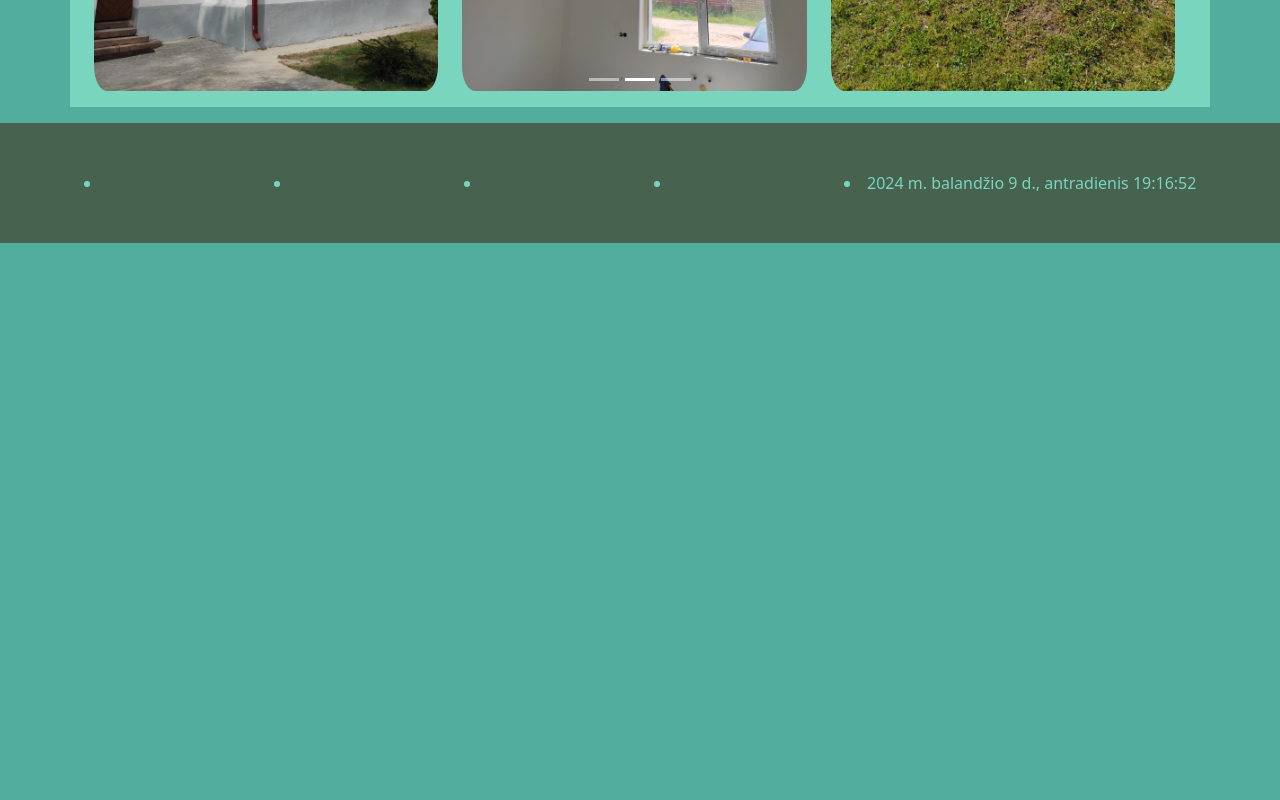
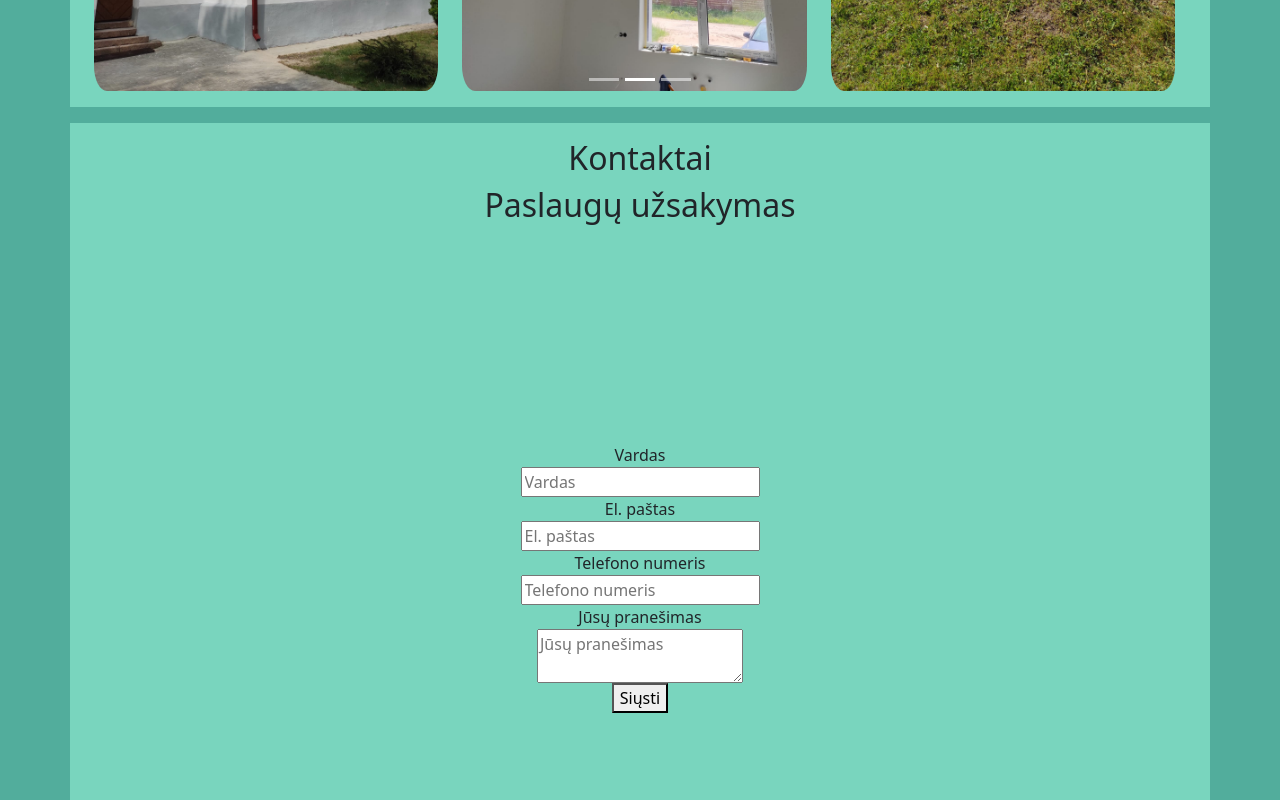
Before and after one commit to edas112/masaulis, a React (Vite) app: page / in a window 1280 px wide. Shown: the part 1160-1960 px from the top of the page. Before the commit the page ends 1403 px from the top, so only its background shows below. Built offline with nearby package versions, Linux system fonts and the light colour scheme; no server answers.

Commit message:
kontaktai

```diff
--- a/package.json
+++ b/package.json
@@ -17,10 +17,12 @@
     "@fortawesome/react-fontawesome": "^0.2.0",
     "@react-google-maps/api": "^2.19.3",
     "bootstrap": "^5.3.3",
+    "emailjs-com": "^3.2.0",
     "leaflet": "^1.9.4",
     "leaflet-control-geocoder": "^2.4.0",
     "localforage": "^1.10.0",
     "match-sorter": "^6.3.4",
+    "nodemailer": "^6.9.13",
     "react": "^18.2.0",
     "react-bootstrap": "^2.10.2",
     "react-dom": "^18.2.0",
--- a/src/App.jsx
+++ b/src/App.jsx
@@ -5,7 +5,6 @@ import './App.css';
 import Paslaugos from './components/Paslaugos/Paslaugos';
 import Galerija from './components/Galerija/Galerija';
 import Kontaktai from './components/Kontaktai/Kontaktai';
-import Apiemus from './components/Apiemus/Apiemus';
 import Footer from './components/Footer/Footer';
 import Admin from './components/Admin/Admin';
 
@@ -18,7 +17,6 @@ function App() {
         <Route path="/paslaugos" element={<Paslaugos />} />
         <Route path="/galerija" element={<Galerija />} />
         <Route path="/kontaktai" element={<Kontaktai />} />
-        <Route path="/apiemus" element={<Apiemus />} />
         <Route path="/admin" element={<Admin />} />
       </Routes>
       <Footer />
--- a/src/components/Apiemus/Apiemus.jsx
+++ /dev/null
@@ -1,5 +0,0 @@
-function Apiemus() {
-  return <div className="galerija container">Apiemus</div>;
-}
-
-export default Apiemus;
--- a/src/components/Kontaktai/EmailLink/EmailLink.jsx
+++ b/src/components/Kontaktai/EmailLink/EmailLink.jsx
@@ -1,9 +1,85 @@
-const EmailLink = ({ email }) => {
-  const handleClick = () => {
-    window.location.href = `mailto:${email}`;
+import { useState } from 'react';
+import emailjs from 'emailjs-com';
+import './emailLink.scss';
+
+function EmailLink() {
+  const [formData, setFormData] = useState({
+    name: '',
+    email: '',
+    phone: '',
+    message: '',
+  });
+
+  const handleChange = (e) => {
+    setFormData({ ...formData, [e.target.name]: e.target.value });
   };
 
-  return <button onClick={handleClick}>Parašyti el. laišką</button>;
-};
+  const handleSubmit = async (e) => {
+    e.preventDefault();
+    emailjs
+      .sendForm(
+        'service_s2xz8o2',
+        'template_9zq1vxr',
+        e.target,
+        'ZdQ0RPh5ciyCtQZwy'
+      )
+      .then(
+        (result) => {
+          console.log(result.text);
+          const { name, email, phone, message } = e.target.elements;
+          name.value = '';
+          email.value = '';
+          phone.value = '';
+          message.value = '';
+        },
+        (error) => {
+          console.log(error.text);
+        }
+      );
+    console.log(formData);
+    // isvalyti forma
+  };
+
+  return (
+    <div className="email-link container">
+      <h2>Kontaktai</h2>
+      <h2>Paslaugų užsakymas</h2>
+      <form className="form" onSubmit={handleSubmit}>
+        Vardas
+        <input
+          type="text"
+          name="name"
+          placeholder="Vardas"
+          value={formData.firstName}
+          onChange={handleChange}
+        />
+        El. paštas
+        <input
+          type="email"
+          name="email"
+          placeholder="El. paštas"
+          value={formData.email}
+          onChange={handleChange}
+        />
+        Telefono numeris
+        <input
+          type="tel"
+          name="phone"
+          placeholder="Telefono numeris"
+          value={formData.phone}
+          onChange={handleChange}
+        />
+        Jūsų pranešimas
+        <textarea
+          name="message"
+          placeholder="Jūsų pranešimas"
+          value={formData.message}
+          onChange={handleChange}
+        ></textarea>
+        <button type="submit">Siųsti</button>
+      </form>
+    </div>
+  );
+}
 
 export default EmailLink;
--- /dev/null
+++ b/src/components/Kontaktai/EmailLink/emailLink.scss
@@ -0,0 +1,18 @@
+.email-link {
+  display: flex;
+  flex-direction: column;
+  align-items: center;
+  justify-content: center;
+  height: 100vh;
+  padding-top: 1rem;
+  background-color: var(--Tiffany-Blue);
+
+  .form {
+    display: flex;
+    flex-direction: column;
+    align-items: center;
+    justify-content: center;
+    width: 100%;
+    height: 100vh;
+  }
+}
--- a/src/components/Kontaktai/Kontaktai.jsx
+++ b/src/components/Kontaktai/Kontaktai.jsx
@@ -1,16 +1,7 @@
 import EmailLink from './EmailLink/EmailLink';
 
 function Kontaktai() {
-  return (
-    <div className="galerija container">
-      <h1>Kontaktai</h1>
-      <div>
-        <h1>Sveiki!</h1>
-        <p>Spauskite mygtuką norėdami parašyti man laišką:</p>
-        <EmailLink email="mbmasaulis@gmail.com" />
-      </div>
-    </div>
-  );
+  return <EmailLink />;
 }
 
 export default Kontaktai;
--- a/src/components/Navigacija/Navigacija.jsx
+++ b/src/components/Navigacija/Navigacija.jsx
@@ -93,13 +93,6 @@ function Navigacija() {
               </NavLink>
               <NavLink
                 className="nav-links"
-                to="/apiemus"
-                onClick={handleClose}
-              >
-                Apie Mus
-              </NavLink>
-              <NavLink
-                className="nav-links"
                 to="/kontaktai"
                 onClick={handleClose}
               >
--- a/src/components/Pagrindinis/Pagrindinis.jsx
+++ b/src/components/Pagrindinis/Pagrindinis.jsx
@@ -2,6 +2,7 @@ import './pagrindinis.scss';
 
 import PaslaugosTitulinis from '../Paslaugos/PaslaugosTitulinis/Titulinis.jsx';
 import GalerijaTitulinis from '../Galerija/GalerijaTitulinis/Titulinis.jsx';
+import EmailLink from '../Kontaktai/EmailLink/EmailLink.jsx';
 
 function Pagrindinis() {
   return (
@@ -20,6 +21,7 @@ function Pagrindinis() {
       </div>
       <PaslaugosTitulinis />
       <GalerijaTitulinis />
+      <EmailLink />
     </>
   );
 }
```
Also changed, not shown: src/components/Apiemus/apiemus.scss (deleted), 2 other files (tests, documents, lock files or other folders).
